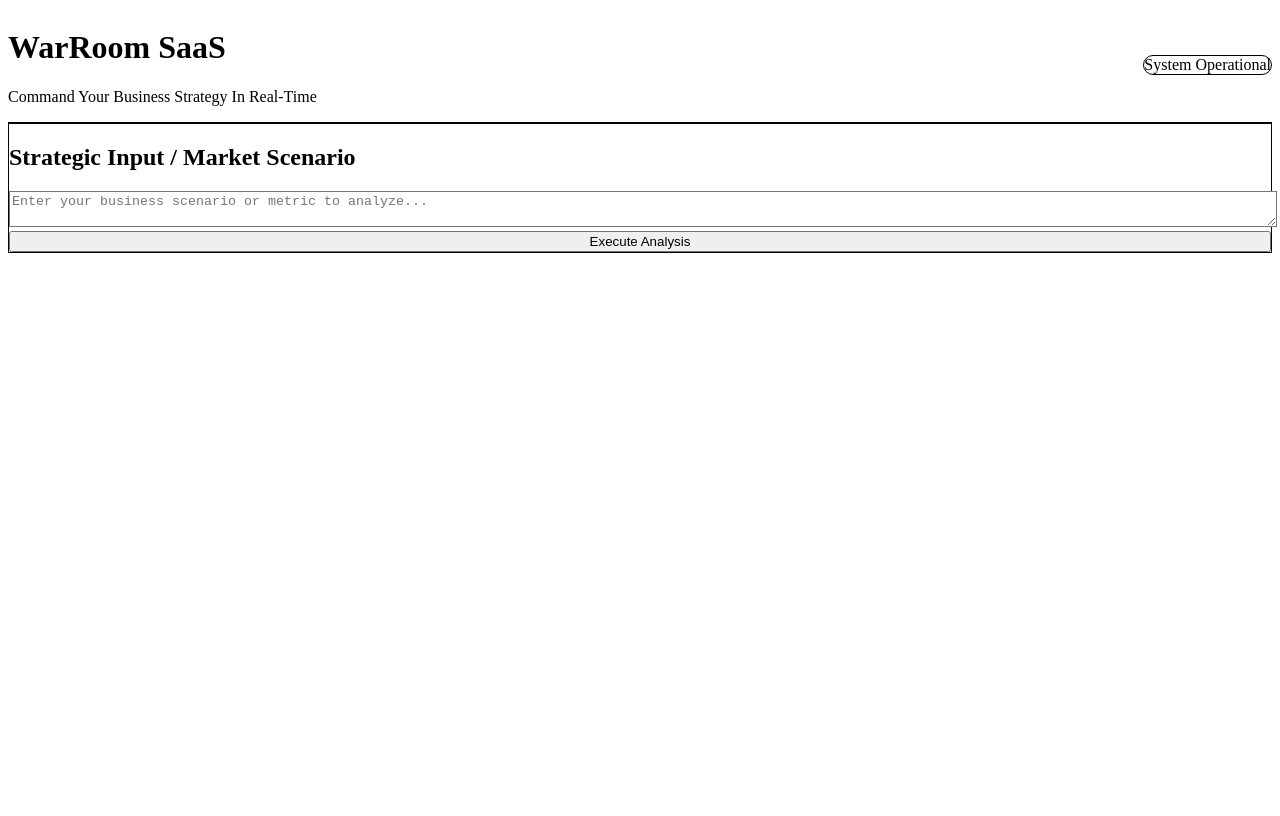
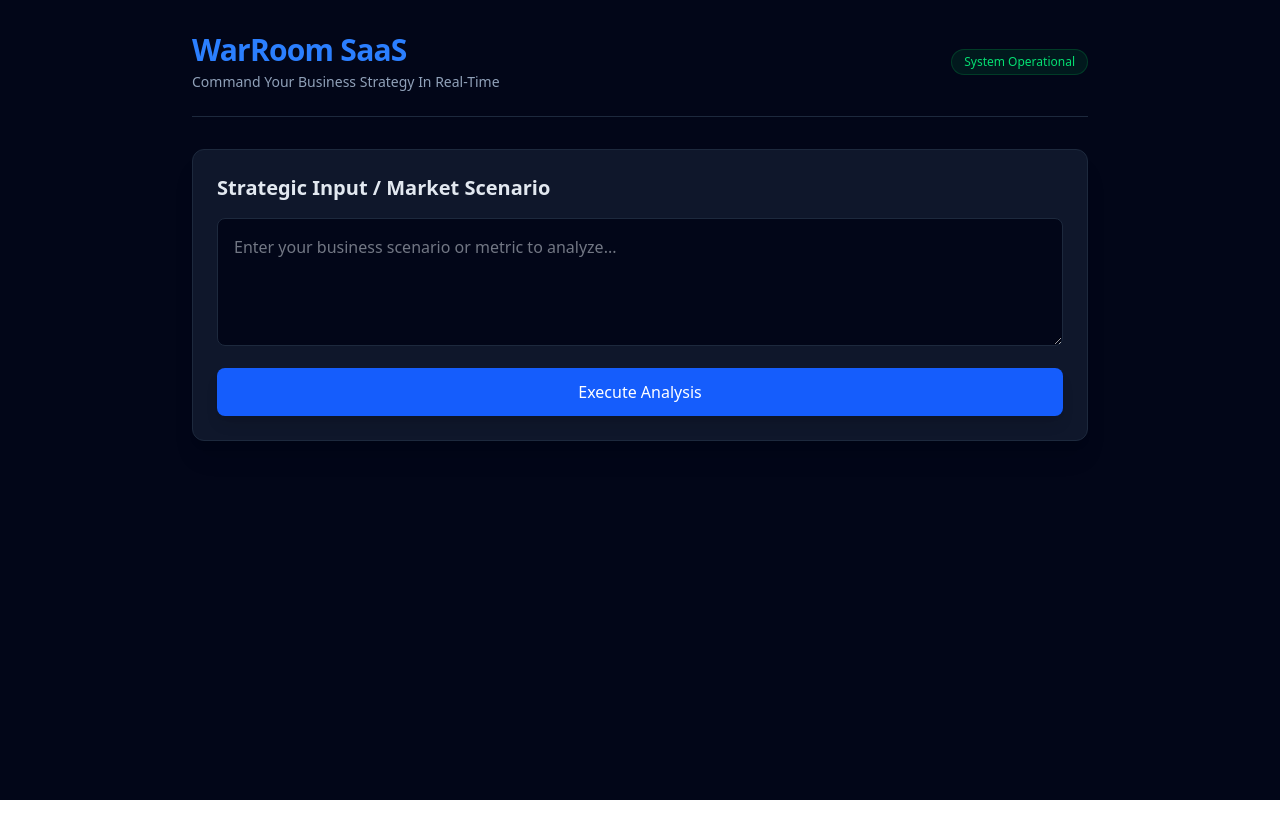
Before and after one commit to hammadji121472/warroom-saas, a Next.js app: page / in a window 1280 px wide. Built offline with nearby package versions, Linux system fonts and the light colour scheme.

Commit message:
fix tailwind v4 postcss config

```diff
--- a/app/globals.css
+++ b/app/globals.css
@@ -1,3 +1 @@
-@tailwind base;
-@tailwind components;
-@tailwind utilities;
+@import "tailwindcss";
--- /dev/null
+++ b/app/postcss.config.mjs
@@ -0,0 +1,7 @@
+const config = {
+  plugins: {
+    "@tailwindcss/postcss": {},
+  },
+};
+
+export default config;
```
